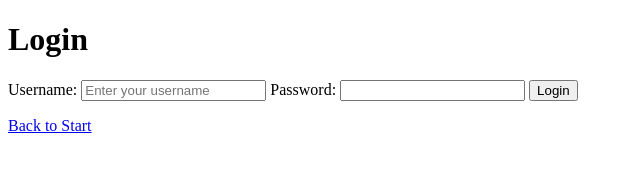
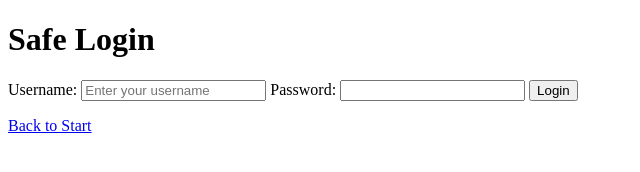
Before and after one commit to ericsawin/ITIS_3200_FinalProject, a website: page public/safe-login.html in a window 1280 px wide. Shown: the whole page, without its empty margins (0-640 px from the left). Drawn offline with Linux system fonts and the light colour scheme.

Commit message:
Update safe-login.html

```diff
--- a/public/safe-login.html
+++ b/public/safe-login.html
@@ -6,7 +6,7 @@
   <body>
     <script src="app.js"></script>
     <form id="safeLoginForm">
-      <h1>Login</h1>
+      <h1 class="safe-title">Safe Login</h1>
 
       <label for="username">Username:</label>
       <input
```
